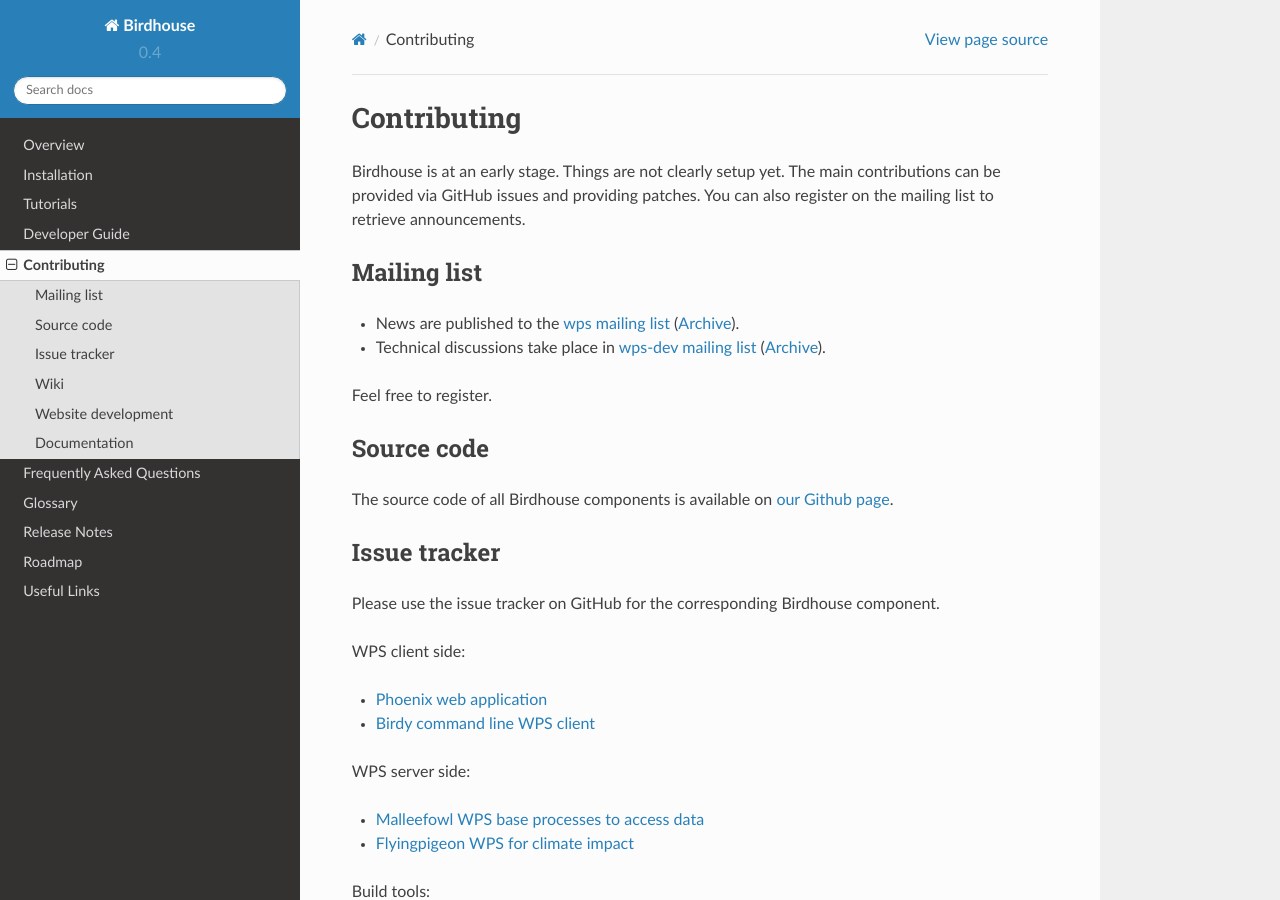
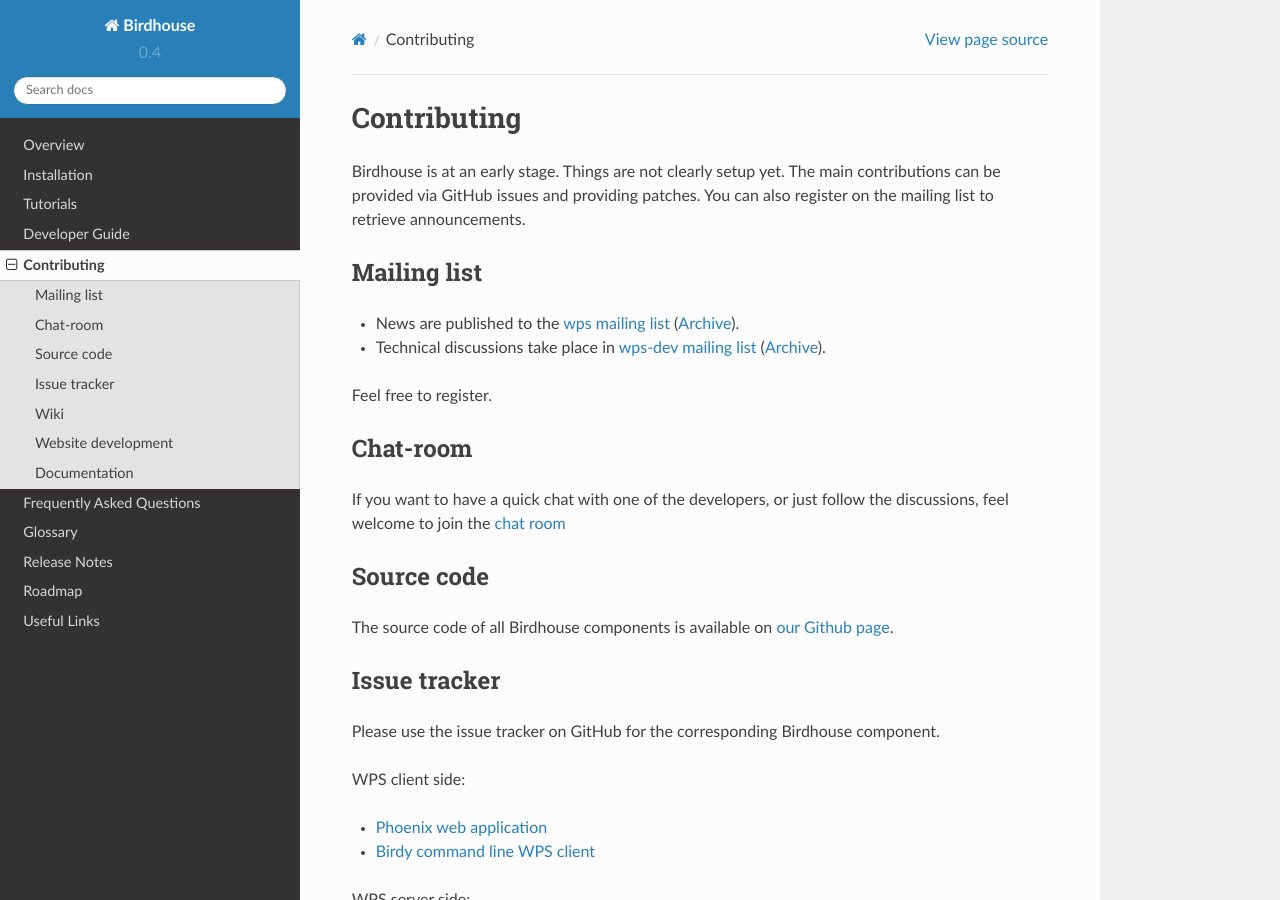
Before and after one commit to bird-house/birdhouse-docs, a Sphinx documentation site: the page built from docs/source/contributing.rst, in a window 1280 px wide and 900 px high. Built offline with Sphinx 7.4.7 and the Read the Docs theme 2.0.0, drawn with Linux system fonts in a browser that asks for light colours.

Commit message:
add gitter link

```diff
--- a/docs/source/contributing.rst
+++ b/docs/source/contributing.rst
@@ -7,6 +7,7 @@
 The main contributions can be provided via GitHub issues and providing patches.
 You can also register on the mailing list to retrieve announcements.
 
+
 Mailing list
 ------------
 
@@ -14,6 +15,10 @@
 * Technical discussions take place in `wps-dev mailing list <https://lists.dkrz.de/mailman/listinfo/wps-dev>`_ (`Archive <https://lists.dkrz.de/mailman/private/wps-dev/>`_).
 
 Feel free to register.
+
+Chat-room
+---------
+If you want to have a quick chat with one of the developers, or just follow the discussions, feel welcome to join the `chat room <https://gitter.im/bird-house/birdhouse>`_
 
 Source code
 -----------
```
